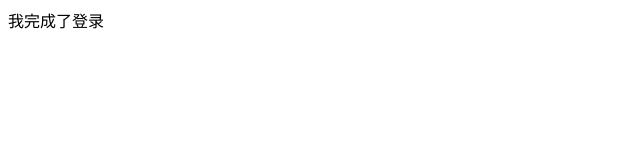
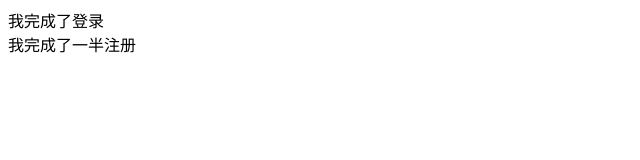
Before and after one commit to kwkwkw2580/json, a plain HTML site: page index.html in a window 1280 px wide. Shown: the whole page, without its empty margins (0-640 px from the left). Drawn offline with Linux system fonts and the light colour scheme.

Commit message:
我完成了一半注册

```diff
--- a/index.html
+++ b/index.html
@@ -10,6 +10,7 @@
 
 <body>
     <div>我完成了登录</div>
+    <div>我完成了一半注册</div>
 </body>
 
 </html>
```
